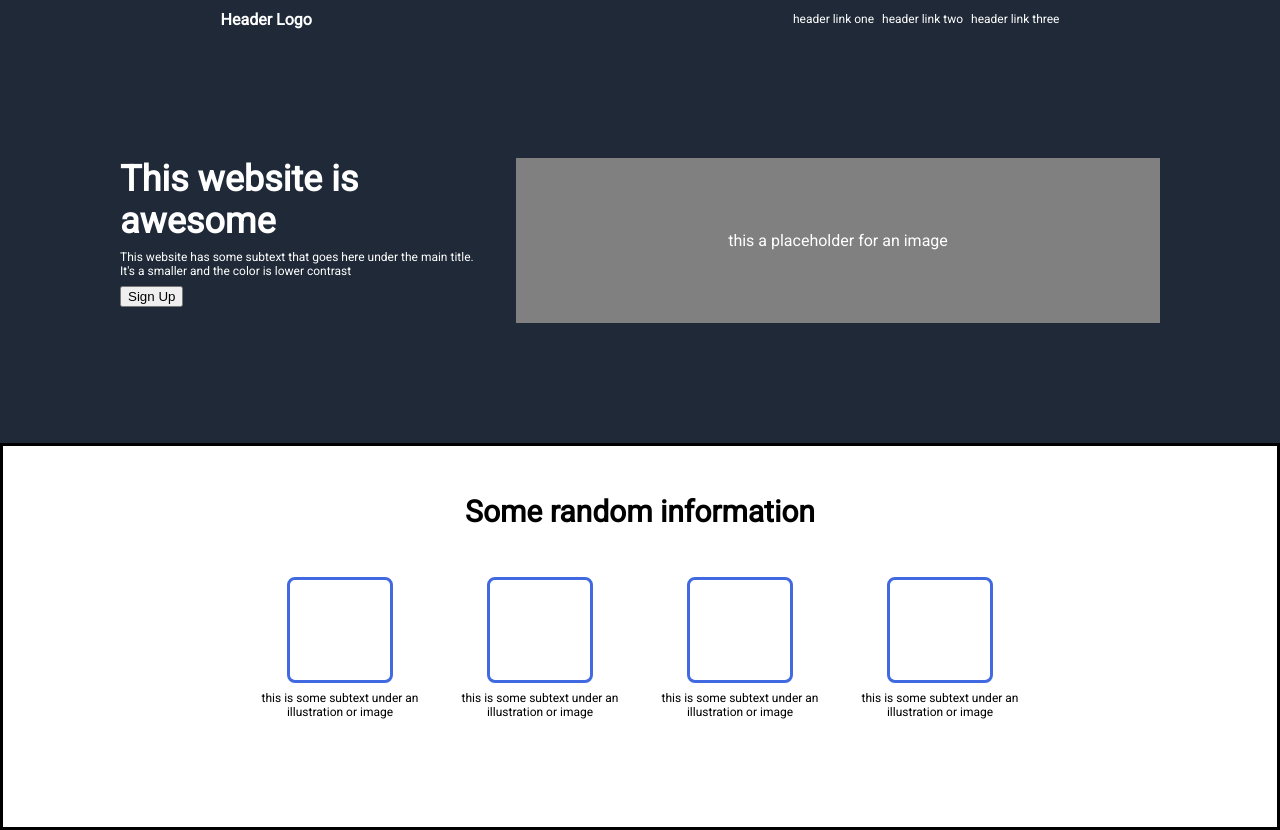
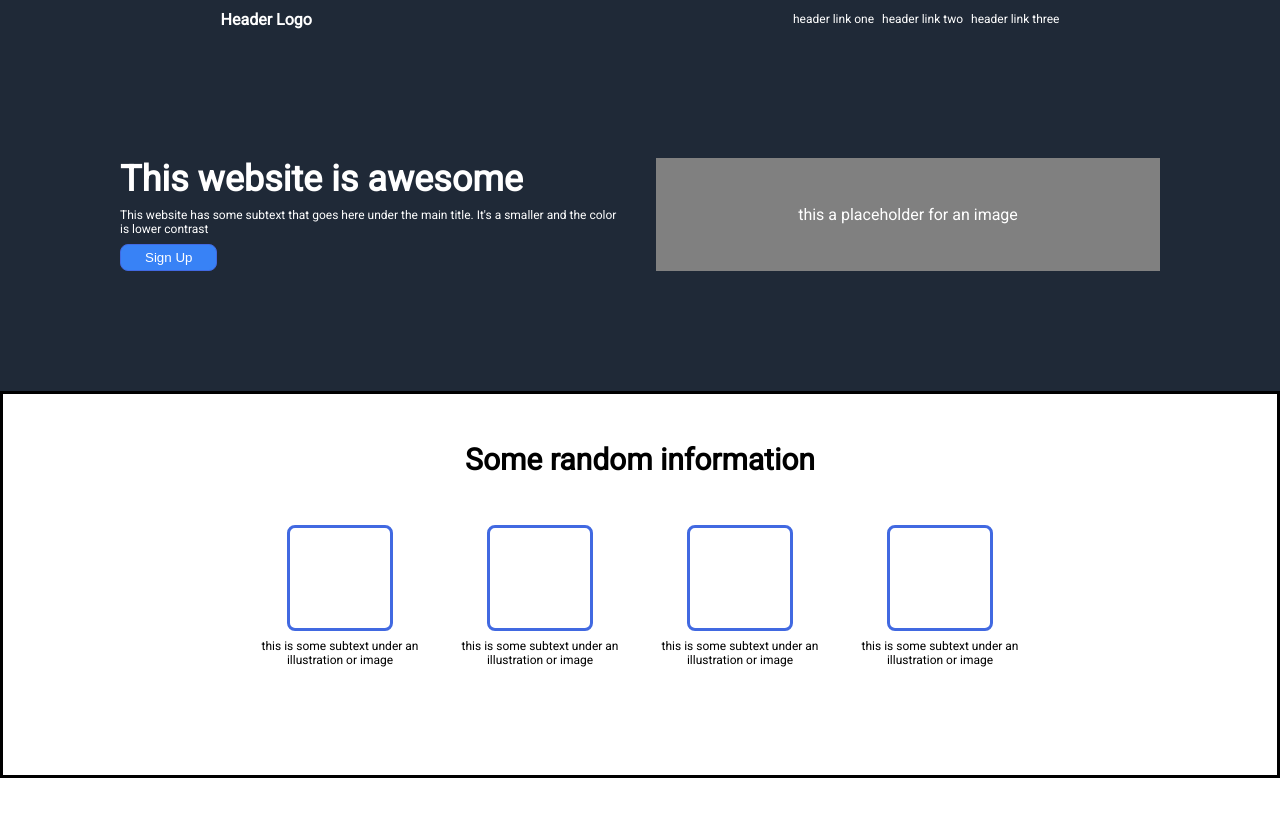
Before and after one commit to daknob77/odin-landing-page, a plain HTML site: page index.html in a window 1280 px wide. After the commit the page ends 800 px from the top, so only its background shows below. Drawn offline with Linux system fonts and the light colour scheme.

Commit message:
Center info-header with flex and text-align

```diff
--- a/styles.css
+++ b/styles.css
@@ -41,7 +41,7 @@ body {
     margin-bottom: 8px;
 }
 
-.container > button {
+.signup {
     padding: 5px 24px;
     border-radius: 8px;
     background-color: #3882f6;
@@ -49,10 +49,13 @@ body {
     color:white;
 }
 
+.first-section-container{
+    width:50%;
+}
+
 .img-placeholder {
     display:flex;
-    width:100%;
-    height:165px;
+    width:50%;
     justify-content: center;
     align-items: center;
     background-color: gray;
@@ -62,8 +65,6 @@ body {
 
 
 .info-section {
-    display:flex;
-    flex-direction: column;
     background-color: white;
     padding:0 150px 100px 150px;
     margin:0;
@@ -71,10 +72,14 @@ body {
 }
 
 .info-header{
+    display:flex;
+    align-items:center;
+    justify-content: center;
     text-align: center;
+    padding:16px 0;
+    margin:32px 0;
     font-size:30px;
     font-weight: 900;
-    padding:48px;
 }
 
 .info-container {
```
